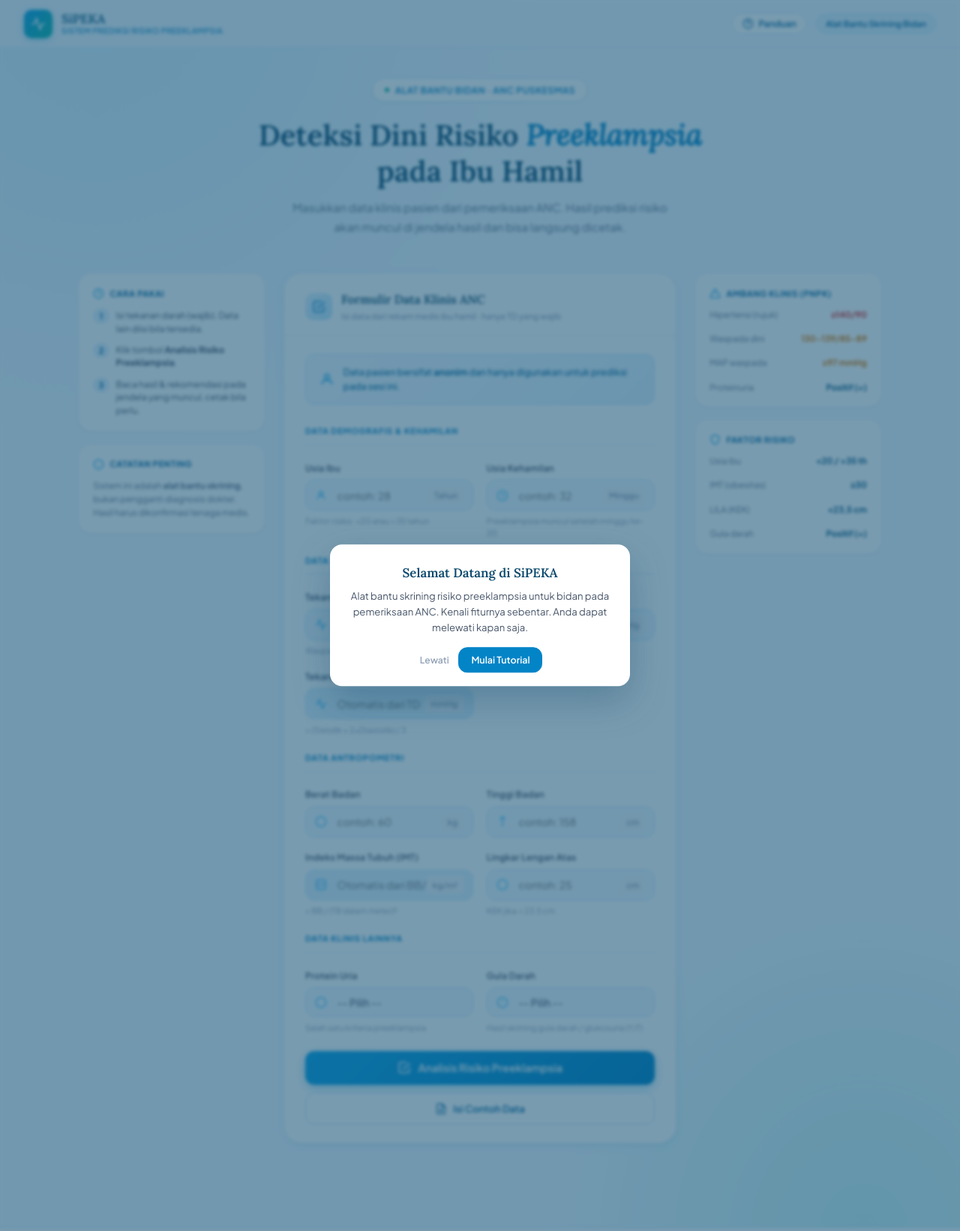
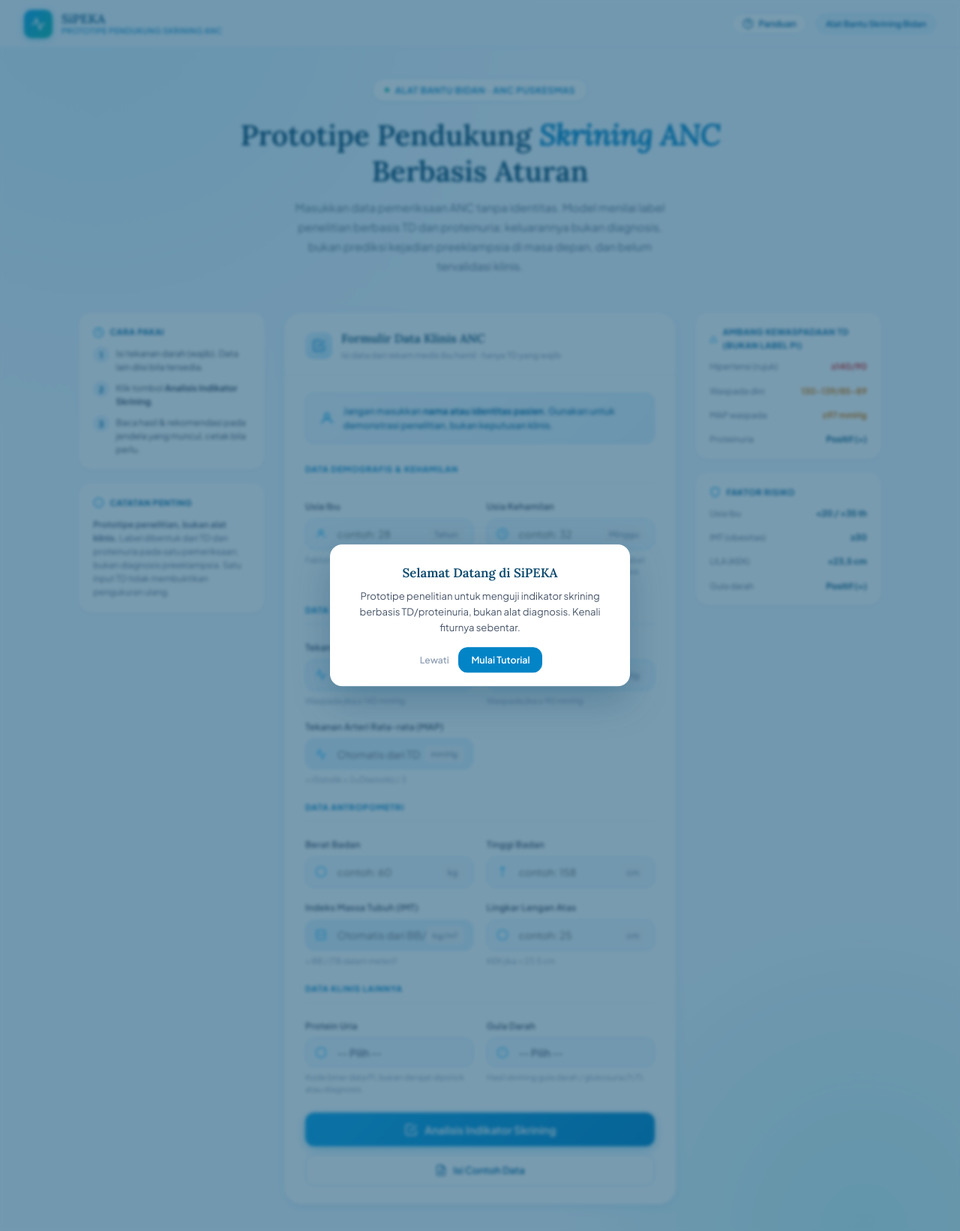
Before and after one commit to Andikaputh/sipeka, a Flask app: page / in a window 1280 px wide. Shown: the whole page at 75% size. Run offline with Flask 3, Linux system fonts and the light colour scheme.

Commit message:
Selaraskan prototipe skrining dengan label aturan dan laporan OOF

```diff
--- a/app.py
+++ b/app.py
@@ -1,5 +1,6 @@
 """
-SiPEKA - Sistem Prediksi Risiko Preeklampsia
+SiPEKA - prototipe pendukung skrining berbasis label aturan ANC.
+Skor model bukan probabilitas diagnosis preeklampsia.
 Flask Backend API
 ==============================================
 Cara menjalankan:
@@ -11,6 +12,7 @@ Akses di: http://localhost:5000
 
 from flask import Flask, render_template, request, jsonify
 import pickle
+import math
 import numpy as np
 import pandas as pd
 import json
@@ -75,7 +77,7 @@ def build_rekomendasi(pred, data, severe=False):
     if pred == 1:
         if severe or (sbp and sbp >= 160) or (dbp and dbp >= 110):
             r.append("RUJUK SEGERA ke RS/SpOG - tekanan darah pada tingkat kegawatan kehamilan.")
-            r.append("Stabilkan pasien, siapkan rujukan, dan dampingi selama proses rujukan.")
+            r.append("Segera minta penilaian tenaga kesehatan sesuai protokol fasilitas.")
         elif (sbp and sbp >= 140) or (dbp and dbp >= 90):
             r.append("Rujuk / konsultasikan ke dokter atau SpOG - tekanan darah telah mencapai ambang PNPK.")
             r.append(f"Istirahatkan pasien 10-15 menit, lalu ukur ulang TD (saat ini {int(sbp or 0)}/{int(dbp or 0)} mmHg).")
@@ -96,7 +98,7 @@ def build_rekomendasi(pred, data, severe=False):
             r.append(f"Usia {int(usia)} tahun termasuk faktor risiko - tingkatkan kewaspadaan pemantauan.")
         r.append("Edukasi tanda bahaya: nyeri kepala hebat, pandangan kabur, nyeri ulu hati, bengkak mendadak.")
     else:
-        r.append("Lanjutkan pemeriksaan ANC rutin sesuai jadwal Kemenkes (minimal 6x).")
+        r.append("Ikuti pemeriksaan ANC sesuai jadwal yang ditetapkan tenaga kesehatan; hasil model bukan pernyataan aman.")
         r.append("Pantau tekanan darah pada setiap kunjungan ANC berikutnya.")
         if gula == 1:
             r.append("Catatan: skrining gula darah positif - tetap pantau meski risiko preeklampsia rendah.")
@@ -121,12 +123,27 @@ def index():
 @app.route('/api/predict', methods=['POST'])
 def predict():
     try:
-        data = request.get_json(force=True)
+        data = request.get_json(silent=True)
+        if not isinstance(data, dict):
+            return jsonify({'status': 'error', 'message': 'Kirim objek JSON'}), 400
         required = ['TD_Sistolik', 'TD_Diastolik']
         missing = [f for f in required if f not in data]
         if missing:
             return jsonify({'status': 'error',
                             'message': f'Field wajib tidak ada: {missing}'}), 400
+
+        try:
+            sbp_input = float(data['TD_Sistolik'])
+            dbp_input = float(data['TD_Diastolik'])
+            if (not math.isfinite(sbp_input) or not math.isfinite(dbp_input)
+                    or not 60 <= sbp_input <= 300 or not 30 <= dbp_input <= 200
+                    or dbp_input >= sbp_input):
+                raise ValueError('TD di luar batas valid')
+            for field in ('Protein_Uria', 'Gula_Darah'):
+                if data.get(field) is not None and float(data[field]) not in (0.0, 1.0):
+                    raise ValueError(field + ' harus 0 atau 1')
+        except (TypeError, ValueError) as exc:
+            return jsonify({'status': 'error', 'message': 'Input TD atau kode biner tidak valid: ' + str(exc)}), 400
 
         if 'MAP' not in data or data.get('MAP') is None:
             data['MAP'] = round(
@@ -156,18 +173,24 @@ def predict():
             prob = float(model.predict_proba(X)[0][1])
             pred = int(prob >= THRESHOLD)
 
+        model_prediction = pred
         sbp_o = float(data.get('TD_Sistolik', 0))
         dbp_o = float(data.get('TD_Diastolik', 0))
+        # Referensi label PENELITIAN saja; proteinuria yang tidak dicatat
+        # tidak bisa ditafsirkan negatif. Ini bukan diagnosis klinis.
+        prot_value = data.get('Protein_Uria')
+        rule_indicator = (int((sbp_o >= 130 or dbp_o >= 85) and
+                          float(prot_value) == 1) if prot_value is not None else None)
         clinical_override = False
         override_reason = None
         if sbp_o >= 160 or dbp_o >= 110:
             clinical_override = True
-            override_reason = ('Hipertensi berat (TD >=160/110 mmHg) - kegawatan '
-                               'kehamilan, rujuk SEGERA terlepas dari skor model.')
+            override_reason = ('TD >=160/110 mmHg: segera minta evaluasi tenaga kesehatan '
+                               'terlepas dari skor model; bukan diagnosis preeklampsia.')
         elif sbp_o >= 140 or dbp_o >= 90:
             clinical_override = True
-            override_reason = ('TD >=140/90 mmHg (ambang PNPK) - perlu rujukan / '
-                               'evaluasi lanjut terlepas dari skor model.')
+            override_reason = ('TD >=140/90 mmHg: perlu evaluasi tenaga kesehatan '
+                               'terlepas dari skor model; bukan diagnosis preeklampsia.')
         if clinical_override:
             pred = 1
 
@@ -201,19 +224,26 @@ def predict():
         return jsonify({
             'status'            : 'success',
             'prediction'        : pred,
+            'model_prediction'  : model_prediction,
+            'rule_indicator'    : rule_indicator,
+            'study_label'       : ARTIFACTS.get('metrics', {}).get('label_strategy') if ARTIFACTS.get('metrics') else None,
+            'research_disclaimer': ('Prototipe klasifikasi label aturan TD/proteinuria. '
+                                    'Bukan diagnosis, prediksi kejadian di masa depan, atau alat klinis tervalidasi.'),
             'clinical_override' : clinical_override,
             'override_reason'   : override_reason,
             'probability'       : round(prob * 100, 1),
             'probability_raw'   : round(prob, 4),
             'threshold'         : THRESHOLD,
-            'label'             : 'Perlu Rujukan / Berisiko' if pred == 1 else 'Tidak Berisiko Tinggi',
+            'label'             : ('Indikator memerlukan evaluasi tenaga kesehatan'
+                                   if pred == 1 else 'Tidak terpicu; bukan berarti tidak berisiko'),
             'clinical_flags'    : flags,
             'rekomendasi'       : build_rekomendasi(pred, data, severe=(sbp_o >= 160 or dbp_o >= 110)),
             'input_data'        : {k: (round(v, 2) if isinstance(v, float) else v)
                                    for k, v in row.items() if not (isinstance(v, float) and np.isnan(v))},
         })
-    except Exception as e:
-        return jsonify({'status': 'error', 'message': str(e)}), 500
+    except Exception:
+        app.logger.exception('Prediksi gagal; detail tidak dikirim ke klien')
+        return jsonify({'status': 'error', 'message': 'Pemrosesan gagal; jangan gunakan hasil ini untuk keputusan klinis.'}), 500
 
 
 @app.route('/api/health')
@@ -222,7 +252,7 @@ def health():
     return jsonify({
         'status'      : 'ok',
         'model_loaded': model_loaded,
-        'mode'        : 'production' if model_loaded else 'demo (rule-based)',
+        'mode'        : 'model_eksperimental' if model_loaded else 'demo (rule-based)',
         'features'    : FEATURES,
         'threshold'   : THRESHOLD,
     })
--- a/model/metrics.json
+++ b/model/metrics.json
@@ -1,5 +1,10 @@
 {
   "versi": "SiPEKA — OOF threshold selection (data primer, Label Risiko)",
+  "artikel_judul": "Development and Preliminary Evaluation of an Antenatal Rule-Based Screening Support Prototype Using Primary Care Records",
+  "study_scope": "Evaluasi awal prototipe dan kecocokan model terhadap label aturan penelitian, bukan diagnosis atau prediksi kejadian preeklampsia",
+  "score_interpretation": "Probabilitas keluaran model terhadap label aturan TD/proteinuria; bukan peluang klinis preeklampsia",
+  "clinical_validation": false,
+  "usability_reassessment_after_interface_revision": false,
   "puskesmas": "Cipayung P3172030201",
   "periode": "Januari-April 2026",
   "label_strategy": "(TD_Sistolik>=130 ATAU TD_Diastolik>=85) DAN Protein_Uria==1",
--- a/static/js/main.js
+++ b/static/js/main.js
@@ -107,14 +107,16 @@ function renderResult(data) {
   const badge = $('risk-badge');
   badge.className = 'risk-badge ' + (isHigh ? 'high' : 'low');
   $('risk-label').textContent = 'HASIL SKRINING';
-  $('risk-title').textContent = isHigh ? 'Perlu Rujukan / Berisiko' : 'Tidak Berisiko Tinggi';
-  $('risk-sub').textContent = isHigh
-    ? 'Probabilitas model: ' + probPct + '% - tindak lanjuti sesuai rekomendasi'
-    : 'Probabilitas model: ' + probPct + '% - lanjutkan pemantauan rutin';
+  $('risk-title').textContent = data.label;
+  $('risk-sub').textContent = 'Skor model terhadap label aturan: ' + probPct +
+    '%. Indikator aturan penelitian: ' + (data.rule_indicator === null ?
+      'tidak dapat dihitung (proteinuria belum diisi)' : (data.rule_indicator ? 'terpicu' : 'tidak terpicu')) +
+    '. ' + (data.clinical_override ? 'Peringatan TD terpisah dari metrik model. ' : '') +
+    'Bukan diagnosis atau prediksi kejadian masa depan.';
   $('risk-icon').innerHTML = isHigh
     ? '<path d="M10.29 3.86L1.82 18a2 2 0 001.71 3h16.94a2 2 0 001.71-3L13.71 3.86a2 2 0 00-3.42 0z"/><line x1="12" y1="9" x2="12" y2="13"/><line x1="12" y1="17" x2="12.01" y2="17"/>'
     : '<path d="M22 11.08V12a10 10 0 11-5.93-9.14"/><polyline points="22 4 12 14.01 9 11.01"/>';
-  $('prob-pct').textContent = probPct + '%';
+  $('prob-pct').textContent = probPct + '%*';
   const fill = $('prob-fill');
   fill.className = 'prob-fill ' + (isHigh ? 'danger' : '');
   fill.style.width = '0%';
@@ -235,10 +237,10 @@ function buildReportHTML(data) {
    .map(([l, v, u]) => '<tr><td>' + l + '</td><td>' + v + (u ? ' ' + u : '') + '</td></tr>').join('');
   const flags = (data.clinical_flags || []).map(f => '<li class="fl ' + f.level + '">' + f.text + '</li>').join('') || '<li class="fl info">Tidak ada catatan khusus.</li>';
   const rekom = (data.rekomendasi || []).map(r => '<li>' + r + '</li>').join('');
-  const statusText = isHigh ? 'PERLU RUJUKAN / BERISIKO' : 'TIDAK BERISIKO TINGGI';
+  const statusText = data.label;
   const cls = isHigh ? 'high' : 'low';
   return '<!DOCTYPE html><html lang="id"><head><meta charset="UTF-8"><meta name="viewport" content="width=device-width,initial-scale=1">' +
-  '<title>Laporan Hasil Skrining Preeklampsia - SiPEKA</title><style>' +
+  '<title>Laporan Prototipe Skrining ANC - SiPEKA</title><style>' +
   '*{box-sizing:border-box;margin:0;padding:0}' +
   "body{font-family:'Segoe UI',Arial,sans-serif;color:#1e293b;background:#eef4f8;padding:24px;line-height:1.6}" +
   '.sheet{max-width:780px;margin:0 auto;background:#fff;border-radius:14px;box-shadow:0 6px 24px rgba(0,0,0,.08);overflow:hidden}' +
@@ -265,14 +267,15 @@ function buildReportHTML(data) {
   '</style></head><body>' +
   '<div class="bar"><button onclick="window.print()">Cetak / Simpan PDF</button><button onclick="window.close()">Tutup</button></div>' +
   '<div class="sheet">' +
-  '<div class="top"><h1>Laporan Hasil Skrining Risiko Preeklampsia</h1><div class="sub">SiPEKA - Sistem Prediksi Risiko Preeklampsia - Puskesmas Cipayung</div></div>' +
+  '<div class="top"><h1>Laporan Prototipe Skrining ANC</h1><div class="sub">SiPEKA - studi berbasis label aturan TD/proteinuria</div></div>' +
   '<div class="meta"><span>Tanggal: ' + tgl + '</span><span>Data pasien: Anonim</span></div>' +
   '<div class="status ' + cls + '"><div><div class="lbl">Hasil Skrining</div><div class="val">' + statusText + '</div></div>' +
-  '<div class="prob"><div class="lbl">Probabilitas</div><b>' + data.probability + '%</b></div></div>' +
+  '<div class="prob"><div class="lbl">Skor model terhadap label aturan*</div><b>' + data.probability + '%</b></div></div>' +
+  '<div class="meta"><span>Indikator aturan penelitian: ' + (data.rule_indicator === null ? 'tidak dapat dihitung' : (data.rule_indicator ? 'terpicu' : 'tidak terpicu')) + '</span><span>Peringatan TD (terpisah): ' + (data.clinical_override ? 'ada' : 'tidak') + '</span></div>' +
   '<h2>Ringkasan Data Pemeriksaan</h2><table>' + rows + '</table>' +
   '<h2>Catatan Klinis</h2><ul>' + flags + '</ul>' +
   '<h2>Rekomendasi Tindak Lanjut</h2><ul>' + rekom + '</ul>' +
-  '<div class="foot">Laporan ini dihasilkan oleh sistem SiPEKA sebagai alat bantu skrining, bukan pengganti diagnosis dokter. Hasil wajib dikonfirmasi oleh tenaga medis.</div>' +
+  '<div class="foot">*Skor model adalah kecocokan terhadap label aturan penelitian, bukan peluang klinis preeklampsia. Satu pengukuran TD tidak membuktikan hipertensi menetap. Prototipe ini bukan diagnosis atau alat klinis tervalidasi; tenaga kesehatan harus menilai hasilnya.</div>' +
   '</div></body></html>';
 }
 
@@ -294,11 +297,11 @@ function showToast(msg, type = 'error') {
 
 /* ---- Tur onboarding ---- */
 const tourSteps = [
-  { el: null, title: 'Selamat Datang di SiPEKA', text: 'Alat bantu skrining risiko preeklampsia untuk bidan pada pemeriksaan ANC. Kenali fiturnya sebentar. Anda dapat melewati kapan saja.' },
+  { el: null, title: 'Selamat Datang di SiPEKA', text: 'Prototipe penelitian untuk menguji indikator skrining berbasis TD/proteinuria, bukan alat diagnosis. Kenali fiturnya sebentar.' },
   { el: '#form-card', title: 'Formulir Data Klinis', text: 'Masukkan data pemeriksaan pasien di sini. Hanya tekanan darah yang wajib diisi, data lain melengkapi bila tersedia.' },
   { el: '#TD_Sistolik', title: 'Tekanan Darah (Wajib)', text: 'Isi TD Sistolik dan Diastolik. Nilai MAP akan terhitung otomatis dari kedua nilai ini.' },
   { el: '#btn-example', title: 'Isi Contoh Data', text: 'Klik untuk mengisi data contoh secara otomatis. Berguna untuk mencoba sistem dengan cepat.' },
-  { el: '#predict-btn', title: 'Analisis Risiko', text: 'Klik untuk menjalankan model dan menampilkan hasil prediksi beserta rekomendasi tindak lanjut.' },
+  { el: '#predict-btn', title: 'Analisis Indikator', text: 'Jalankan model terhadap label penelitian. Hasil bukan diagnosis atau prediksi kejadian di masa depan.' },
   { el: '#btn-panduan', title: 'Panduan & Tutorial', text: 'Buka panduan penggunaan atau putar ulang tutorial ini kapan saja melalui tombol ini.' },
 ];
 let tourIdx = 0;
--- a/templates/index.html
+++ b/templates/index.html
@@ -3,7 +3,8 @@
 <head>
 <meta charset="UTF-8"/>
 <meta name="viewport" content="width=device-width, initial-scale=1.0"/>
-<title>SiPEKA - Sistem Prediksi Risiko Preeklampsia</title>
+<link rel="icon" href="data:,"/>
+<title>SiPEKA - Prototipe Pendukung Skrining ANC</title>
 <link rel="preconnect" href="https://fonts.googleapis.com"/>
 <link rel="preconnect" href="https://fonts.gstatic.com" crossorigin/>
 <link href="https://fonts.googleapis.com/css2?family=Plus+Jakarta+Sans:wght@300;400;500;600;700&family=Lora:ital,wght@0,500;0,600;1,400&display=swap" rel="stylesheet"/>
@@ -18,7 +19,7 @@
     </div>
     <div class="brand-text">
       <span class="brand-name">SiPEKA</span>
-      <span class="brand-sub">Sistem Prediksi Risiko Preeklampsia</span>
+      <span class="brand-sub">Prototipe Pendukung Skrining ANC</span>
     </div>
   </div>
   <div class="navbar-right">
@@ -34,8 +35,8 @@
 
   <div class="hero">
     <div class="hero-kicker"><span class="hero-dot"></span> Alat Bantu Bidan &middot; ANC Puskesmas</div>
-    <h1>Deteksi Dini Risiko <em>Preeklampsia</em><br>pada Ibu Hamil</h1>
-    <p>Masukkan data klinis pasien dari pemeriksaan ANC. Hasil prediksi risiko akan muncul di jendela hasil dan bisa langsung dicetak.</p>
+    <h1>Prototipe Pendukung <em>Skrining ANC</em><br>Berbasis Aturan</h1>
+    <p>Masukkan data pemeriksaan ANC tanpa identitas. Model menilai label penelitian berbasis TD dan proteinuria; keluarannya bukan diagnosis, bukan prediksi kejadian preeklampsia di masa depan, dan belum tervalidasi klinis.</p>
   </div>
 
   <div class="layout">
@@ -49,7 +50,7 @@
         </div>
         <ol class="side-steps">
           <li>Isi tekanan darah (wajib). Data lain diisi bila tersedia.</li>
-          <li>Klik tombol <strong>Analisis Risiko Preeklampsia</strong>.</li>
+          <li>Klik tombol <strong>Analisis Indikator Skrining</strong>.</li>
           <li>Baca hasil &amp; rekomendasi pada jendela yang muncul, cetak bila perlu.</li>
         </ol>
       </div>
@@ -58,7 +59,7 @@
           <svg viewBox="0 0 24 24" fill="none" stroke="currentColor" stroke-width="2"><circle cx="12" cy="12" r="10"/><line x1="12" y1="16" x2="12" y2="12"/><line x1="12" y1="8" x2="12.01" y2="8"/></svg>
           Catatan Penting
         </div>
-        <p class="side-note">Sistem ini adalah <strong>alat bantu skrining</strong>, bukan pengganti diagnosis dokter. Hasil harus dikonfirmasi tenaga medis.</p>
+        <p class="side-note"><strong>Prototipe penelitian, bukan alat klinis.</strong> Label dibentuk dari TD dan proteinuria pada satu pemeriksaan; bukan diagnosis preeklampsia. Satu input TD tidak membuktikan pengukuran ulang.</p>
       </div>
     </aside>
 
@@ -77,7 +78,7 @@
         <div class="card-body">
           <div class="patient-banner">
             <svg viewBox="0 0 24 24" fill="none" stroke="currentColor" stroke-width="2"><circle cx="12" cy="8" r="4"/><path d="M4 20c0-4 3.6-7 8-7s8 3 8 7"/></svg>
-            <p>Data pasien bersifat <strong>anonim</strong> dan hanya digunakan untuk prediksi pada sesi ini.</p>
+            <p>Jangan masukkan <strong>nama atau identitas pasien</strong>. Gunakan untuk demonstrasi penelitian, bukan keputusan klinis.</p>
           </div>
 
           <form id="predict-form" novalidate>
@@ -102,7 +103,7 @@
                   <input class="form-input" type="number" id="Usia_Kehamilan_Minggu" name="Usia_Kehamilan_Minggu" min="1" max="42" placeholder="contoh: 32"/>
                   <span class="input-unit">Minggu</span>
                 </div>
-                <span class="form-hint">Preeklampsia muncul setelah minggu ke-20</span>
+                <span class="form-hint">Usia kehamilan dicatat sebagai fitur; label penelitian lama tidak mensyaratkan usia &ge;20 minggu.</span>
               </div>
 
               <div class="form-section-label">Data Tekanan Darah</div>
@@ -189,7 +190,7 @@
                     <option value="1">Positif (Y)</option>
                   </select>
                 </div>
-                <span class="form-hint">Salah satu kriteria preeklampsia</span>
+                <span class="form-hint">Kode biner data PI, bukan derajat dipstick atau diagnosis.</span>
               </div>
 
               <div class="form-group">
@@ -210,7 +211,7 @@
             <button type="submit" class="btn-predict" id="predict-btn">
               <svg class="btn-icon" viewBox="0 0 24 24" fill="none" stroke="currentColor" stroke-width="2"><path d="M9 11l3 3L22 4"/><path d="M21 12v7a2 2 0 01-2 2H5a2 2 0 01-2-2V5a2 2 0 012-2h11"/></svg>
               <div class="spinner"></div>
-              <span class="btn-text">Analisis Risiko Preeklampsia</span>
+              <span class="btn-text">Analisis Indikator Skrining</span>
             </button>
             <button type="button" class="btn-example" id="btn-example">
               <svg viewBox="0 0 24 24" fill="none" stroke="currentColor" stroke-width="2" stroke-linecap="round" stroke-linejoin="round"><path d="M14 2H6a2 2 0 00-2 2v16a2 2 0 002 2h12a2 2 0 002-2V8z"/><polyline points="14 2 14 8 20 8"/><line x1="9" y1="15" x2="15" y2="15"/><line x1="12" y1="12" x2="12" y2="18"/></svg>
@@ -226,7 +227,7 @@
       <div class="side-card">
         <div class="side-title">
           <svg viewBox="0 0 24 24" fill="none" stroke="currentColor" stroke-width="2"><path d="M10.29 3.86L1.82 18a2 2 0 001.71 3h16.94a2 2 0 001.71-3L13.71 3.86a2 2 0 00-3.42 0z"/><line x1="12" y1="9" x2="12" y2="13"/><line x1="12" y1="17" x2="12.01" y2="17"/></svg>
-          Ambang Klinis (PNPK)
+          Ambang Kewaspadaan TD (bukan label PI)
         </div>
         <ul class="ref-list">
           <li><span>Hipertensi (rujuk)</span> <b class="danger">&ge;140/90</b></li>
@@ -259,7 +260,7 @@
     <span class="footer-brand">SiPEKA</span>
     <div class="footer-dot"></div>
   </div>
-  <p>Sistem Prediksi Risiko Preeklampsia &middot; <strong>Program Studi Informatika</strong><br>
+  <p>Prototipe Pendukung Skrining ANC &middot; <strong>Program Studi Informatika</strong><br>
   Penelitian Ilmiah &middot; Data Primer ANC Puskesmas Cipayung &middot; 2025/2026</p>
 </footer>
 
@@ -345,7 +346,7 @@
         <ul class="panduan-list">
           <li><b class="danger">TD &ge;140/90 mmHg</b> memenuhi kriteria hipertensi, disarankan rujukan.</li>
           <li><b class="warn">TD 130&ndash;139 / 85&ndash;89 mmHg</b> mendekati ambang, perlu kewaspadaan.</li>
-          <li><b>Protein uria positif</b> merupakan salah satu kriteria preeklampsia.</li>
+          <li><b>Protein uria positif (kode 0/1)</b> adalah indikator label penelitian, bukan konfirmasi diagnosis atau kadar dipstick.</li>
         </ul>
       </div>
       <div class="panduan-note">
```
Also changed, not shown: tests/test_study_contract.py (added, +58 -0 lines), README.md, reports/figures/07_perbandingan_oof_aktif.png (added), reports/figures/08_confusion_oof_aktif.png (added), reports/figures/README.md (added), research/README.md, 1 other file.
